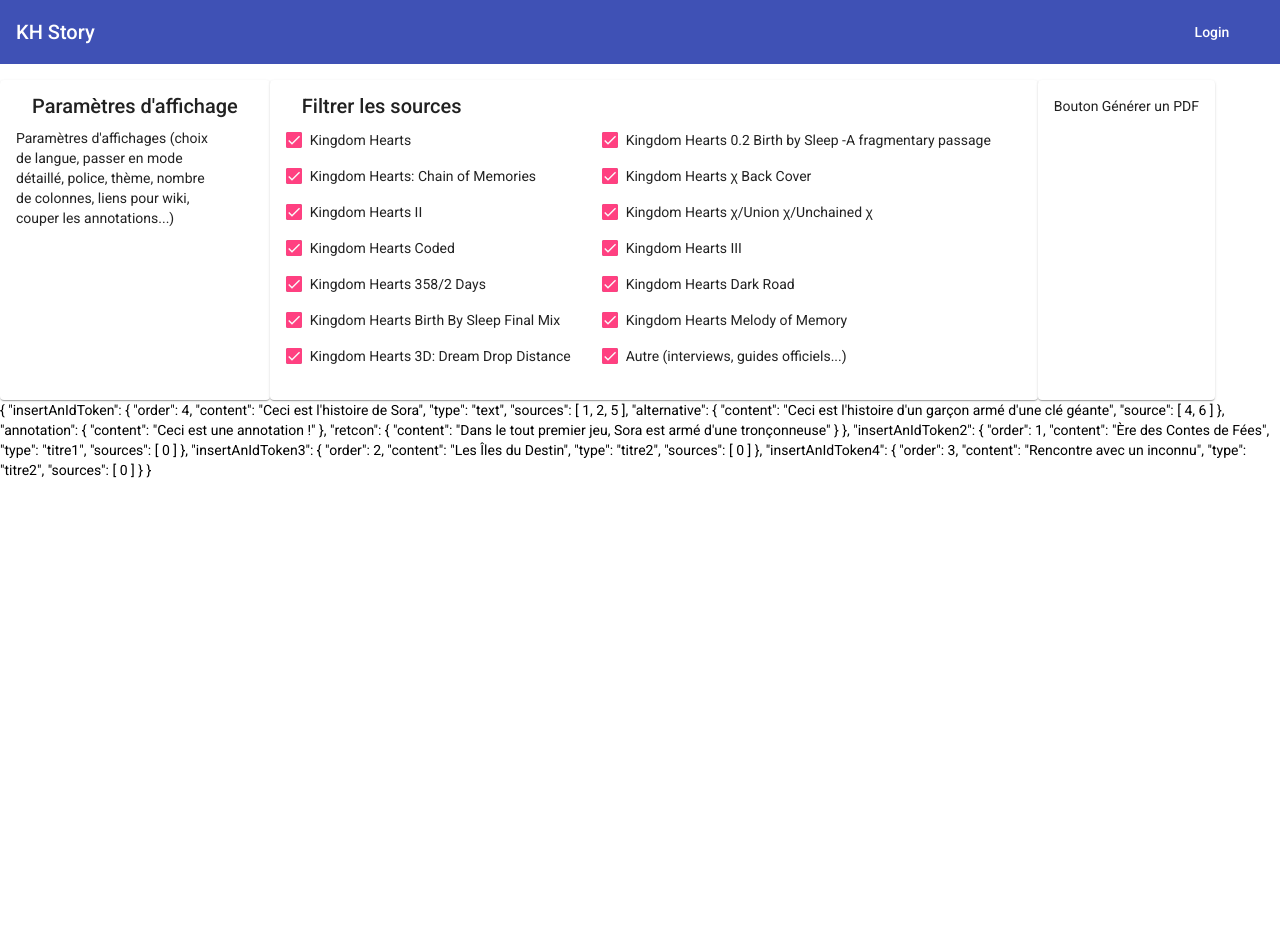
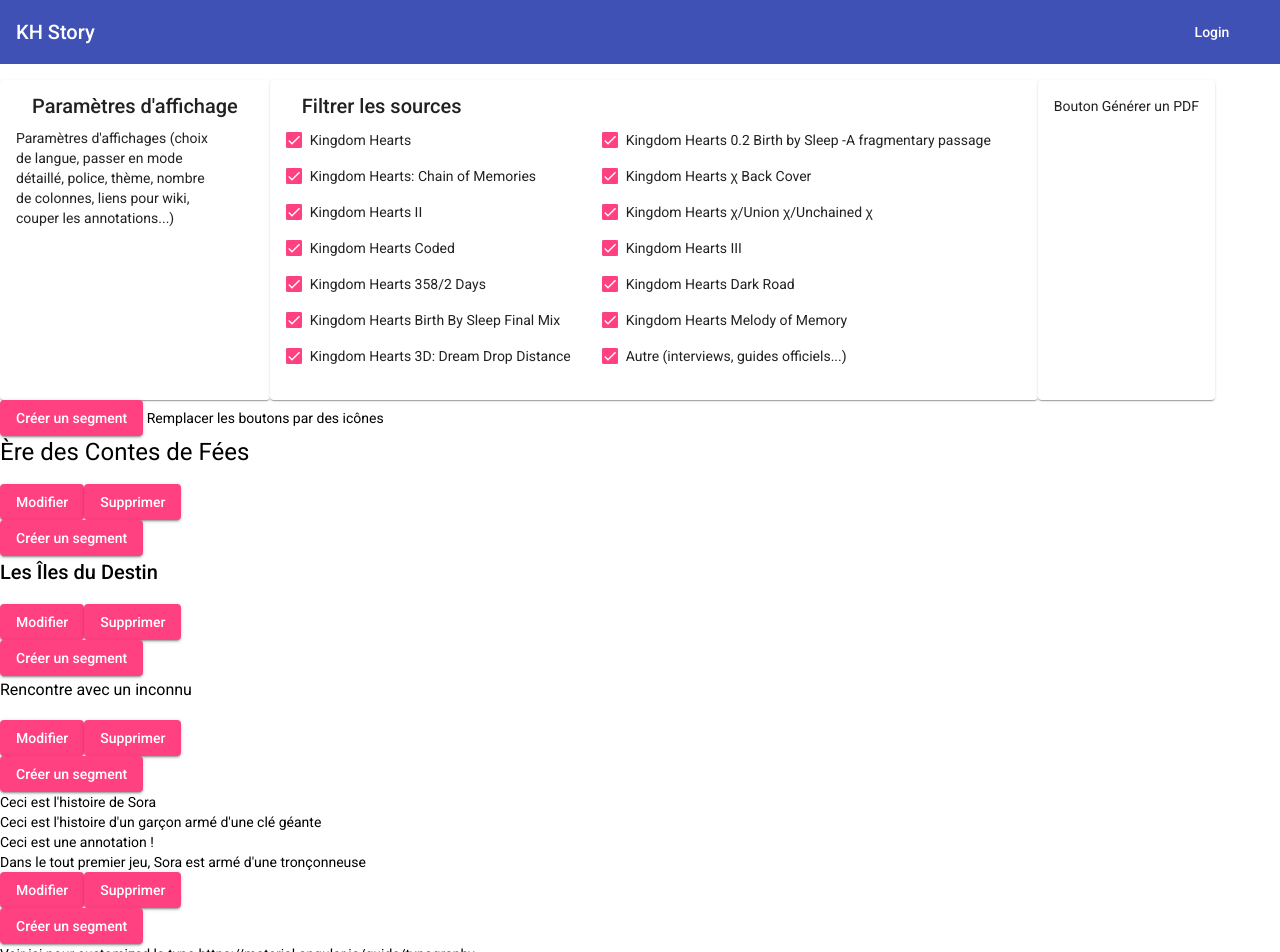
Before and after one commit to roMarziali/KH-Story, an Angular app: page / in a window 1280 px wide. Shown: the top 952 px of the page. Before the commit the page ends 800 px from the top, so only its background shows below. Built offline with nearby package versions, Linux system fonts and the light colour scheme.

Commit message:
start displaying of the story

```diff
--- a/src/app/story-content/story-content.component.html
+++ b/src/app/story-content/story-content.component.html
@@ -1,3 +1,34 @@
 <section id="story-content">
-{{storyContent | json}}
+  <button mat-raised-button color="accent">Créer un segment</button>
+
+  Remplacer les boutons par des icônes
+  <div *ngFor="let storySegment of storySegments" [class]="storySegment.class">
+    <div>
+      <div [class]="'mat-' + storySegment.class">
+        {{ storySegment.content }}
+      </div>
+      <div
+        *ngIf="storySegment.alternative"
+        [class]="'mat-' + storySegment.class"
+      >
+        {{ storySegment.alternative.content }}
+      </div>
+      <div *ngIf="storySegment.annotation" class="story-content-annotation">
+        {{ storySegment.annotation.content }}
+      </div>
+      <div *ngIf="storySegment.retcon" class="story-content-retcon">
+        {{ storySegment.retcon.content }}
+      </div>
+
+      <button mat-raised-button color="accent">Modifier</button>
+      <button mat-raised-button color="accent">Supprimer</button>
+    </div>
+
+    <button mat-raised-button color="accent">Créer un segment</button>
+  </div>
+
+  Voir ici pour customized la typo
+  https://material.angular.io/guide/typography
 </section>
+
+<!-- -->
--- a/src/app/story-content/story-content.component.ts
+++ b/src/app/story-content/story-content.component.ts
@@ -7,18 +7,38 @@
 })
 export class StoryContentComponent {
 
-  storyContent: object = {};
+  storySegments: any = [];
 
   constructor() {
-    this.storyContent = this.getContent()
+    this.storySegments = this.getStorySegments()
   }
 
-  getContent(): object {
-    return {
-      "insertAnIdToken": {
+  getStorySegments(): object[] {
+    return [
+      {
+        "order": 1,
+        "content": "Ère des Contes de Fées",
+        "class": "h1",
+        "sources": [0]
+      },
+
+      {
+        "order": 2,
+        "content": "Les Îles du Destin",
+        "class": "h2",
+        "sources": [0]
+      },
+
+      {
+        "order": 3,
+        "content": "Rencontre avec un inconnu",
+        "class": "h3",
+        "sources": [0]
+      },
+      {
         "order": 4,
         "content": "Ceci est l'histoire de Sora",
-        "type": "text",
+        "class": "body",
         "sources": [1, 2, 5],
         "alternative": {
           "content": "Ceci est l'histoire d'un garçon armé d'une clé géante",
@@ -30,29 +50,8 @@
         "retcon": {
           "content": "Dans le tout premier jeu, Sora est armé d'une tronçonneuse"
         }
-      },
+      }
+    ]
+  }
 
-      "insertAnIdToken2": {
-        "order": 1,
-        "content": "Ère des Contes de Fées",
-        "type": "titre1",
-        "sources": [0]
-      },
-
-      "insertAnIdToken3": {
-        "order": 2,
-        "content": "Les Îles du Destin",
-        "type": "titre2",
-        "sources": [0]
-      },
-
-      "insertAnIdToken4": {
-        "order": 3,
-        "content": "Rencontre avec un inconnu",
-        "type": "titre2",
-        "sources": [0]
-      }
-    }
-
-  }
 }
```
